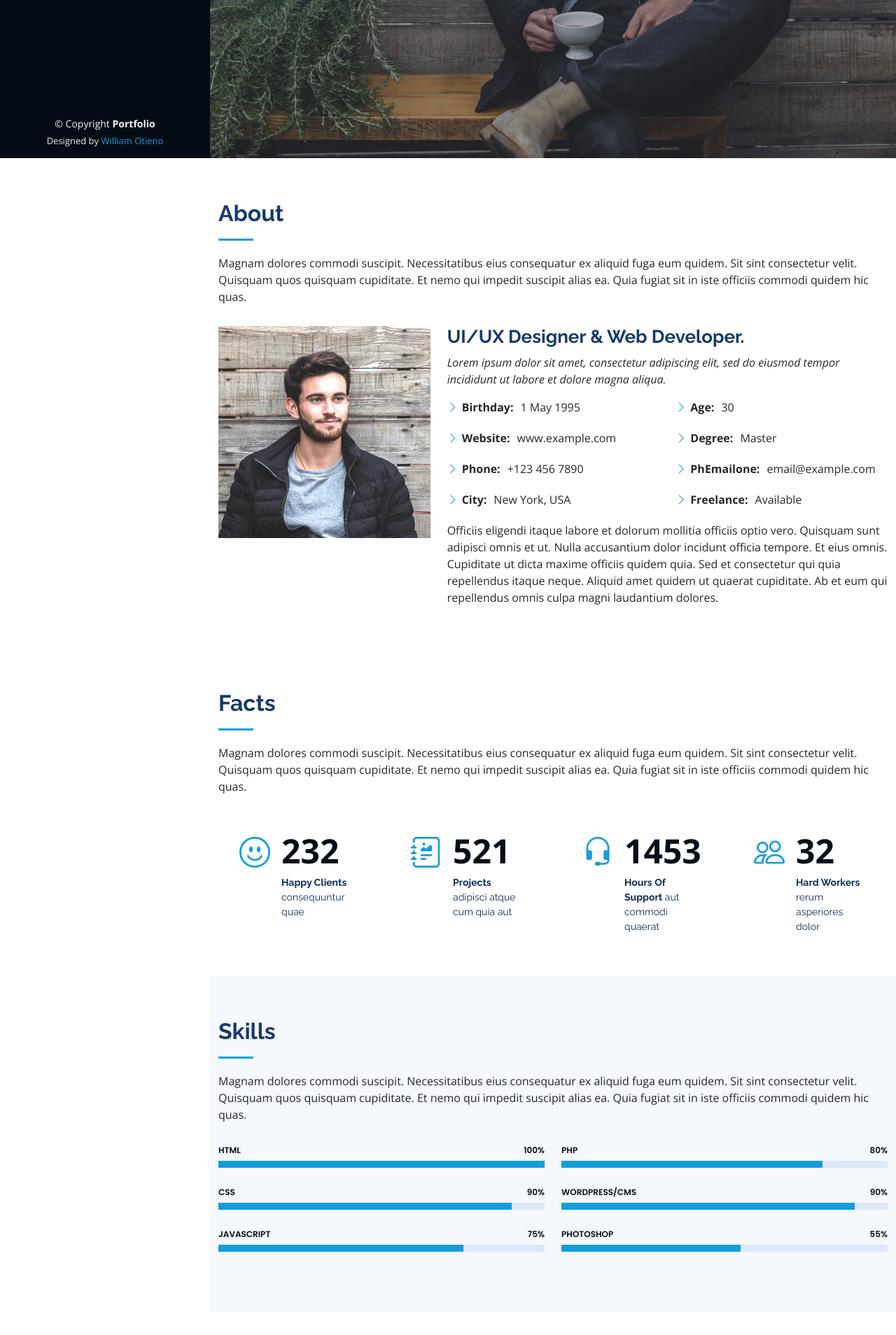
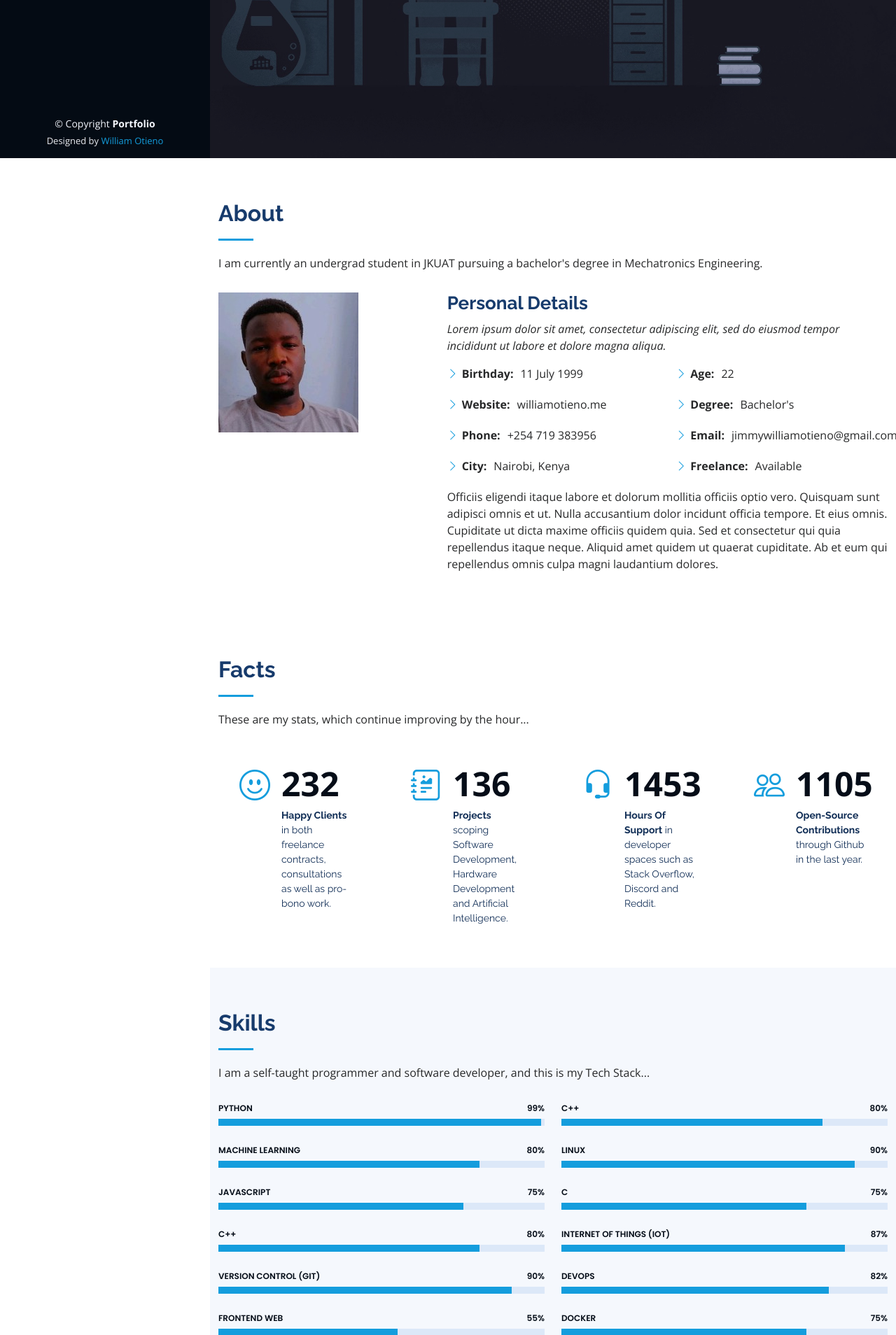
Before and after one commit to WilliamOtieno/portfolio, a Django app: page / in a window 1280 px wide. Shown: the part 574-2482 px from the top of the page at 70% size. Run offline with Django 3.2, Linux system fonts and the light colour scheme; some libraries are stand-ins or nearby versions.

Commit message:
refactor

```diff
--- a/core/templates/index.html
+++ b/core/templates/index.html
@@ -40,14 +40,12 @@
     <div class="d-flex flex-column">
 
       <div class="profile">
-        <img src="{% static 'img/profile-img.jpg' %}" alt="" class="img-fluid rounded-circle">
-        <h1 class="text-light"><a href="index.html">Alex Smith</a></h1>
+        <img src="{% static 'img/dp.jpg' %}" alt="" class="img-fluid rounded-circle">
+        <h1 class="text-light"><a href="index.html">William Otieno</a></h1>
         <div class="social-links mt-3 text-center">
-          <a href="#" class="twitter"><i class="bx bxl-twitter"></i></a>
-          <a href="#" class="facebook"><i class="bx bxl-facebook"></i></a>
-          <a href="#" class="instagram"><i class="bx bxl-instagram"></i></a>
-          <a href="#" class="google-plus"><i class="bx bxl-skype"></i></a>
-          <a href="#" class="linkedin"><i class="bx bxl-linkedin"></i></a>
+          <a href="https://twitter.com/William__Otieno" class="twitter"><i class="bx bxl-twitter"></i></a>
+          <a href="https://github.com/WilliamOtieno" class="github"><i class="bx bxl-github"></i></a>
+          <a href="https://linkedin.com/in/williamotieno" class="linkedin"><i class="bx bxl-linkedin"></i></a>
         </div>
       </div>
 
@@ -67,8 +65,8 @@
   <!-- ======= Hero Section ======= -->
   <section id="hero" class="d-flex flex-column justify-content-center align-items-center">
     <div class="hero-container" data-aos="fade-in">
-      <h1>Alex Smith</h1>
-      <p>I'm <span class="typed" data-typed-items="Designer, Developer, Freelancer, Photographer"></span></p>
+      <h1>William Otieno</h1>
+      <p>I'm <span class="typed" data-typed-items="a Programmer, a Developer, a Freelancer, an AI Enthusiast, an Open-Source Fanatic, a Linux Advocate"></span></p>
     </div>
   </section><!-- End Hero -->
 
@@ -80,15 +78,15 @@
 
         <div class="section-title">
           <h2>About</h2>
-          <p>Magnam dolores commodi suscipit. Necessitatibus eius consequatur ex aliquid fuga eum quidem. Sit sint consectetur velit. Quisquam quos quisquam cupiditate. Et nemo qui impedit suscipit alias ea. Quia fugiat sit in iste officiis commodi quidem hic quas.</p>
+          <p>I am currently an undergrad student in JKUAT pursuing a bachelor's degree in Mechatronics Engineering. </p>
         </div>
 
         <div class="row">
           <div class="col-lg-4" data-aos="fade-right">
-            <img src="{% static 'img/profile-img.jpg' %}" class="img-fluid" alt="">
+            <img src="{% static 'img/dp.jpg' %}" class="img-fluid" alt="">
           </div>
           <div class="col-lg-8 pt-4 pt-lg-0 content" data-aos="fade-left">
-            <h3>UI/UX Designer &amp; Web Developer.</h3>
+            <h3>Personal Details</h3>
             <p class="fst-italic">
               Lorem ipsum dolor sit amet, consectetur adipiscing elit, sed do eiusmod tempor incididunt ut labore et dolore
               magna aliqua.
@@ -96,17 +94,17 @@
             <div class="row">
               <div class="col-lg-6">
                 <ul>
-                  <li><i class="bi bi-chevron-right"></i> <strong>Birthday:</strong> <span>1 May 1995</span></li>
-                  <li><i class="bi bi-chevron-right"></i> <strong>Website:</strong> <span>www.example.com</span></li>
-                  <li><i class="bi bi-chevron-right"></i> <strong>Phone:</strong> <span>+123 456 7890</span></li>
-                  <li><i class="bi bi-chevron-right"></i> <strong>City:</strong> <span>New York, USA</span></li>
+                  <li><i class="bi bi-chevron-right"></i> <strong>Birthday:</strong> <span>11 July 1999</span></li>
+                  <li><i class="bi bi-chevron-right"></i> <strong>Website:</strong> <span>williamotieno.me</span></li>
+                  <li><i class="bi bi-chevron-right"></i> <strong>Phone:</strong> <span>+254 719 383956</span></li>
+                  <li><i class="bi bi-chevron-right"></i> <strong>City:</strong> <span>Nairobi, Kenya</span></li>
                 </ul>
               </div>
               <div class="col-lg-6">
                 <ul>
-                  <li><i class="bi bi-chevron-right"></i> <strong>Age:</strong> <span>30</span></li>
-                  <li><i class="bi bi-chevron-right"></i> <strong>Degree:</strong> <span>Master</span></li>
-                  <li><i class="bi bi-chevron-right"></i> <strong>PhEmailone:</strong> <span>email@example.com</span></li>
+                  <li><i class="bi bi-chevron-right"></i> <strong>Age:</strong> <span>22</span></li>
+                  <li><i class="bi bi-chevron-right"></i> <strong>Degree:</strong> <span>Bachelor's</span></li>
+                  <li><i class="bi bi-chevron-right"></i> <strong>Email:</strong> <span>jimmywilliamotieno@gmail.com</span></li>
                   <li><i class="bi bi-chevron-right"></i> <strong>Freelance:</strong> <span>Available</span></li>
                 </ul>
               </div>
@@ -127,7 +125,7 @@
 
         <div class="section-title">
           <h2>Facts</h2>
-          <p>Magnam dolores commodi suscipit. Necessitatibus eius consequatur ex aliquid fuga eum quidem. Sit sint consectetur velit. Quisquam quos quisquam cupiditate. Et nemo qui impedit suscipit alias ea. Quia fugiat sit in iste officiis commodi quidem hic quas.</p>
+          <p>These are my stats, which continue improving by the hour...</p>
         </div>
 
         <div class="row no-gutters">
@@ -136,15 +134,15 @@
             <div class="count-box">
               <i class="bi bi-emoji-smile"></i>
               <span data-purecounter-start="0" data-purecounter-end="232" data-purecounter-duration="1" class="purecounter"></span>
-              <p><strong>Happy Clients</strong> consequuntur quae</p>
+              <p><strong>Happy Clients</strong> in both freelance contracts, consultations as well as pro-bono work. </p>
             </div>
           </div>
 
           <div class="col-lg-3 col-md-6 d-md-flex align-items-md-stretch" data-aos="fade-up" data-aos-delay="100">
             <div class="count-box">
               <i class="bi bi-journal-richtext"></i>
-              <span data-purecounter-start="0" data-purecounter-end="521" data-purecounter-duration="1" class="purecounter"></span>
-              <p><strong>Projects</strong> adipisci atque cum quia aut</p>
+              <span data-purecounter-start="0" data-purecounter-end="136" data-purecounter-duration="1" class="purecounter"></span>
+              <p><strong>Projects</strong> scoping Software Development, Hardware Development and Artificial Intelligence. </p>
             </div>
           </div>
 
@@ -152,15 +150,15 @@
             <div class="count-box">
               <i class="bi bi-headset"></i>
               <span data-purecounter-start="0" data-purecounter-end="1453" data-purecounter-duration="1" class="purecounter"></span>
-              <p><strong>Hours Of Support</strong> aut commodi quaerat</p>
+              <p><strong>Hours Of Support</strong> in developer spaces such as Stack Overflow, Discord and Reddit.</p>
             </div>
           </div>
 
           <div class="col-lg-3 col-md-6 d-md-flex align-items-md-stretch" data-aos="fade-up" data-aos-delay="300">
             <div class="count-box">
               <i class="bi bi-people"></i>
-              <span data-purecounter-start="0" data-purecounter-end="32" data-purecounter-duration="1" class="purecounter"></span>
-              <p><strong>Hard Workers</strong> rerum asperiores dolor</p>
+              <span data-purecounter-start="0" data-purecounter-end="1105" data-purecounter-duration="1" class="purecounter"></span>
+              <p><strong>Open-Source Contributions</strong> through Github in the last year.</p>
             </div>
           </div>
 
@@ -175,7 +173,7 @@
 
         <div class="section-title">
           <h2>Skills</h2>
-          <p>Magnam dolores commodi suscipit. Necessitatibus eius consequatur ex aliquid fuga eum quidem. Sit sint consectetur velit. Quisquam quos quisquam cupiditate. Et nemo qui impedit suscipit alias ea. Quia fugiat sit in iste officiis commodi quidem hic quas.</p>
+          <p>I am a self-taught programmer and software developer, and this is my Tech Stack...</p>
         </div>
 
         <div class="row skills-content">
@@ -183,16 +181,16 @@
           <div class="col-lg-6" data-aos="fade-up">
 
             <div class="progress">
-              <span class="skill">HTML <i class="val">100%</i></span>
+              <span class="skill">Python <i class="val">99%</i></span>
               <div class="progress-bar-wrap">
-                <div class="progress-bar" role="progressbar" aria-valuenow="100" aria-valuemin="0" aria-valuemax="100"></div>
+                <div class="progress-bar" role="progressbar" aria-valuenow="99" aria-valuemin="0" aria-valuemax="100"></div>
               </div>
             </div>
 
             <div class="progress">
-              <span class="skill">CSS <i class="val">90%</i></span>
+              <span class="skill">Machine Learning <i class="val">80%</i></span>
               <div class="progress-bar-wrap">
-                <div class="progress-bar" role="progressbar" aria-valuenow="90" aria-valuemin="0" aria-valuemax="100"></div>
+                <div class="progress-bar" role="progressbar" aria-valuenow="80" aria-valuemin="0" aria-valuemax="100"></div>
               </div>
             </div>
 
@@ -208,23 +206,98 @@
           <div class="col-lg-6" data-aos="fade-up" data-aos-delay="100">
 
             <div class="progress">
-              <span class="skill">PHP <i class="val">80%</i></span>
+              <span class="skill">C++ <i class="val">80%</i></span>
               <div class="progress-bar-wrap">
                 <div class="progress-bar" role="progressbar" aria-valuenow="80" aria-valuemin="0" aria-valuemax="100"></div>
               </div>
             </div>
 
             <div class="progress">
-              <span class="skill">WordPress/CMS <i class="val">90%</i></span>
+              <span class="skill">Linux <i class="val">90%</i></span>
               <div class="progress-bar-wrap">
                 <div class="progress-bar" role="progressbar" aria-valuenow="90" aria-valuemin="0" aria-valuemax="100"></div>
               </div>
             </div>
 
             <div class="progress">
-              <span class="skill">Photoshop <i class="val">55%</i></span>
+              <span class="skill">C <i class="val">75%</i></span>
+              <div class="progress-bar-wrap">
+                <div class="progress-bar" role="progressbar" aria-valuenow="75" aria-valuemin="0" aria-valuemax="100"></div>
+              </div>
+            </div>
+
+          </div>
+
+            <div class="col-lg-6" data-aos="fade-up" data-aos-delay="100">
+
+            <div class="progress">
+              <span class="skill">C++ <i class="val">80%</i></span>
+              <div class="progress-bar-wrap">
+                <div class="progress-bar" role="progressbar" aria-valuenow="80" aria-valuemin="0" aria-valuemax="100"></div>
+              </div>
+            </div>
+
+            <div class="progress">
+              <span class="skill">Version Control (Git) <i class="val">90%</i></span>
+              <div class="progress-bar-wrap">
+                <div class="progress-bar" role="progressbar" aria-valuenow="90" aria-valuemin="0" aria-valuemax="100"></div>
+              </div>
+            </div>
+
+            <div class="progress">
+              <span class="skill">Frontend Web <i class="val">55%</i></span>
               <div class="progress-bar-wrap">
                 <div class="progress-bar" role="progressbar" aria-valuenow="55" aria-valuemin="0" aria-valuemax="100"></div>
+              </div>
+            </div>
+
+          </div>
+
+            <div class="col-lg-6" data-aos="fade-up" data-aos-delay="100">
+
+            <div class="progress">
+              <span class="skill">Internet of Things (IoT) <i class="val">87%</i></span>
+              <div class="progress-bar-wrap">
+                <div class="progress-bar" role="progressbar" aria-valuenow="87" aria-valuemin="0" aria-valuemax="100"></div>
+              </div>
+            </div>
+
+            <div class="progress">
+              <span class="skill">DevOps <i class="val">82%</i></span>
+              <div class="progress-bar-wrap">
+                <div class="progress-bar" role="progressbar" aria-valuenow="82" aria-valuemin="0" aria-valuemax="100"></div>
+              </div>
+            </div>
+
+            <div class="progress">
+              <span class="skill">Docker <i class="val">75%</i></span>
+              <div class="progress-bar-wrap">
+                <div class="progress-bar" role="progressbar" aria-valuenow="75" aria-valuemin="0" aria-valuemax="100"></div>
+              </div>
+            </div>
+
+          </div>
+
+            <div class="col-lg-6" data-aos="fade-up" data-aos-delay="100">
+
+            <div class="progress">
+              <span class="skill">Backend Web (Django/Flask) <i class="val">87%</i></span>
+              <div class="progress-bar-wrap">
+                <div class="progress-bar" role="progressbar" aria-valuenow="87" aria-valuemin="0" aria-valuemax="100"></div>
+              </div>
+            </div>
+
+            <div class="progress">
+              <span class="skill">Android Development (Kotlin) <i class="val">70%</i></span>
+              <div class="progress-bar-wrap">
+                <div class="progress-bar" role="progressbar" aria-valuenow="70" aria-valuemin="0" aria-valuemax="100"></div>
+              </div>
+            </div>
+
+            <div class="progress">
+              <span class="skill">Cloud Computing <i class="val">75%</i></span>
+              <div class="progress-bar-wrap">
+                <div class="progress-bar" role="progressbar" aria-valuenow="75" aria-valuemin="0" aria-valuemax="100"></div>
               </div>
             </div>
 
@@ -241,42 +314,42 @@
 
         <div class="section-title">
           <h2>Resume</h2>
-          <p>Magnam dolores commodi suscipit. Necessitatibus eius consequatur ex aliquid fuga eum quidem. Sit sint consectetur velit. Quisquam quos quisquam cupiditate. Et nemo qui impedit suscipit alias ea. Quia fugiat sit in iste officiis commodi quidem hic quas.</p>
+          <p>This is some information that sheds light on my professional competencies...</p>
         </div>
 
         <div class="row">
           <div class="col-lg-6" data-aos="fade-up">
-            <h3 class="resume-title">Sumary</h3>
+            <h3 class="resume-title">Summary</h3>
             <div class="resume-item pb-0">
-              <h4>Alex Smith</h4>
-              <p><em>Innovative and deadline-driven Graphic Designer with 3+ years of experience designing and developing user-centered digital/print marketing material from initial concept to final, polished deliverable.</em></p>
+              <h4>William Otieno</h4>
+              <p><em>Innovative and deadline-driven Developer with 3+ years of experience prototyping and developing user-centered digital/technical solutions from initial concept to final, polished deliverable.</em></p>
               <ul>
-                <li>Portland par 127,Orlando, FL</li>
-                <li>(123) 456-7891</li>
-                <li>alice.barkley@example.com</li>
+                <li>Nairobi, Kenya</li>
+                <li>+254 719383956</li>
+                <li>jimmywilliamotieno@gmail.com</li>
               </ul>
             </div>
 
             <h3 class="resume-title">Education</h3>
             <div class="resume-item">
-              <h4>Master of Fine Arts &amp; Graphic Design</h4>
-              <h5>2015 - 2016</h5>
-              <p><em>Rochester Institute of Technology, Rochester, NY</em></p>
-              <p>Qui deserunt veniam. Et sed aliquam labore tempore sed quisquam iusto autem sit. Ea vero voluptatum qui ut dignissimos deleniti nerada porti sand markend</p>
+              <h4>BSc. Mechatronics Engineering</h4>
+              <h5>2018 - 2023</h5>
+              <p><em>Jomo Kenyatta University of Agriculture and Technology, Juja</em></p>
+              <p>Acquired technical skills as well as the theoretical backing in Mechanical Engineering, Electrical Engineering and Computer Engineering.</p>
             </div>
             <div class="resume-item">
-              <h4>Bachelor of Fine Arts &amp; Graphic Design</h4>
-              <h5>2010 - 2014</h5>
-              <p><em>Rochester Institute of Technology, Rochester, NY</em></p>
-              <p>Quia nobis sequi est occaecati aut. Repudiandae et iusto quae reiciendis et quis Eius vel ratione eius unde vitae rerum voluptates asperiores voluptatem Earum molestiae consequatur neque etlon sader mart dila</p>
+              <h4>High School Diploma</h4>
+              <h5>2014 - 2017</h5>
+              <p><em>Kanga High School, Migori</em></p>
+              <p>Completed and attained my high school certificate with an average grade of A (minus).</p>
             </div>
           </div>
           <div class="col-lg-6" data-aos="fade-up" data-aos-delay="100">
             <h3 class="resume-title">Professional Experience</h3>
             <div class="resume-item">
-              <h4>Senior graphic design specialist</h4>
-              <h5>2019 - Present</h5>
-              <p><em>Experion, New York, NY </em></p>
+              <h4>Freelance Developer</h4>
+              <h5>2018 - Present</h5>
+              <p><em>Nairobi, Kenya.</em></p>
               <ul>
                 <li>Lead in the design, development, and implementation of the graphic, layout, and production communication materials</li>
                 <li>Delegate tasks to the 7 members of the design team and provide counsel on all aspects of the project. </li>
@@ -285,9 +358,20 @@
               </ul>
             </div>
             <div class="resume-item">
-              <h4>Graphic design specialist</h4>
-              <h5>2017 - 2018</h5>
-              <p><em>Stepping Stone Advertising, New York, NY</em></p>
+              <h4>IoT Hardware Dev Consultant </h4>
+              <h5>2020 - 2021</h5>
+              <p><em>Pave Solutions Ltd, Westlands, Nairobi.</em></p>
+              <ul>
+                <li>Developed numerous marketing programs (logos, brochures,infographics, presentations, and advertisements).</li>
+                <li>Managed up to 5 projects or tasks at a given time while under pressure</li>
+                <li>Recommended and consulted with clients on the most appropriate graphic design</li>
+                <li>Created 4+ design presentations and proposals a month for clients and account managers</li>
+              </ul>
+            </div>
+            <div class="resume-item">
+              <h4>IoT Hardware Intern </h4>
+              <h5>2020 - 2021</h5>
+              <p><em>TotoSci Ltd, Ruiru, Kenya.</em></p>
               <ul>
                 <li>Developed numerous marketing programs (logos, brochures,infographics, presentations, and advertisements).</li>
                 <li>Managed up to 5 projects or tasks at a given time while under pressure</li>
```
Also changed, not shown: core/static/css/style.css (line endings or trailing spaces), core/static/img/dp.jpg (added), core/static/img/hero-bg.jpg, core/static/img/profile-img.jpg (deleted).
